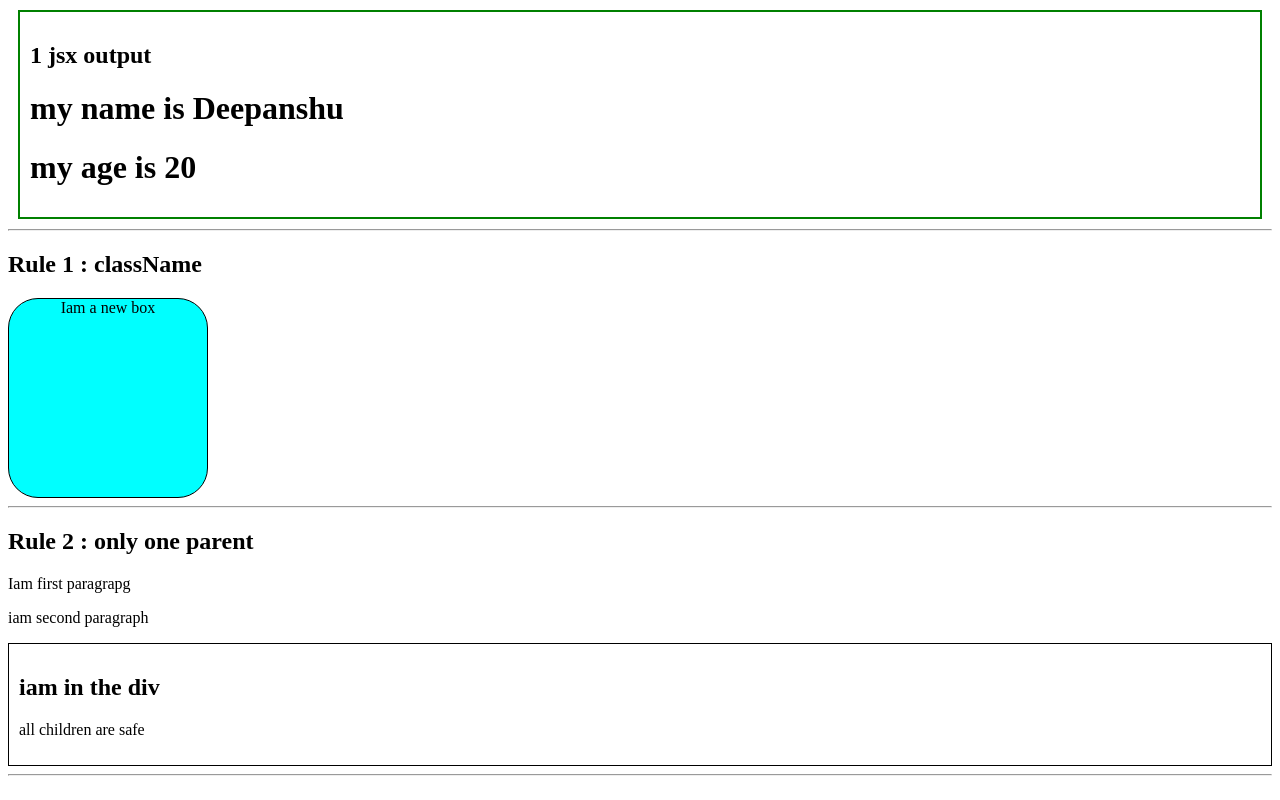
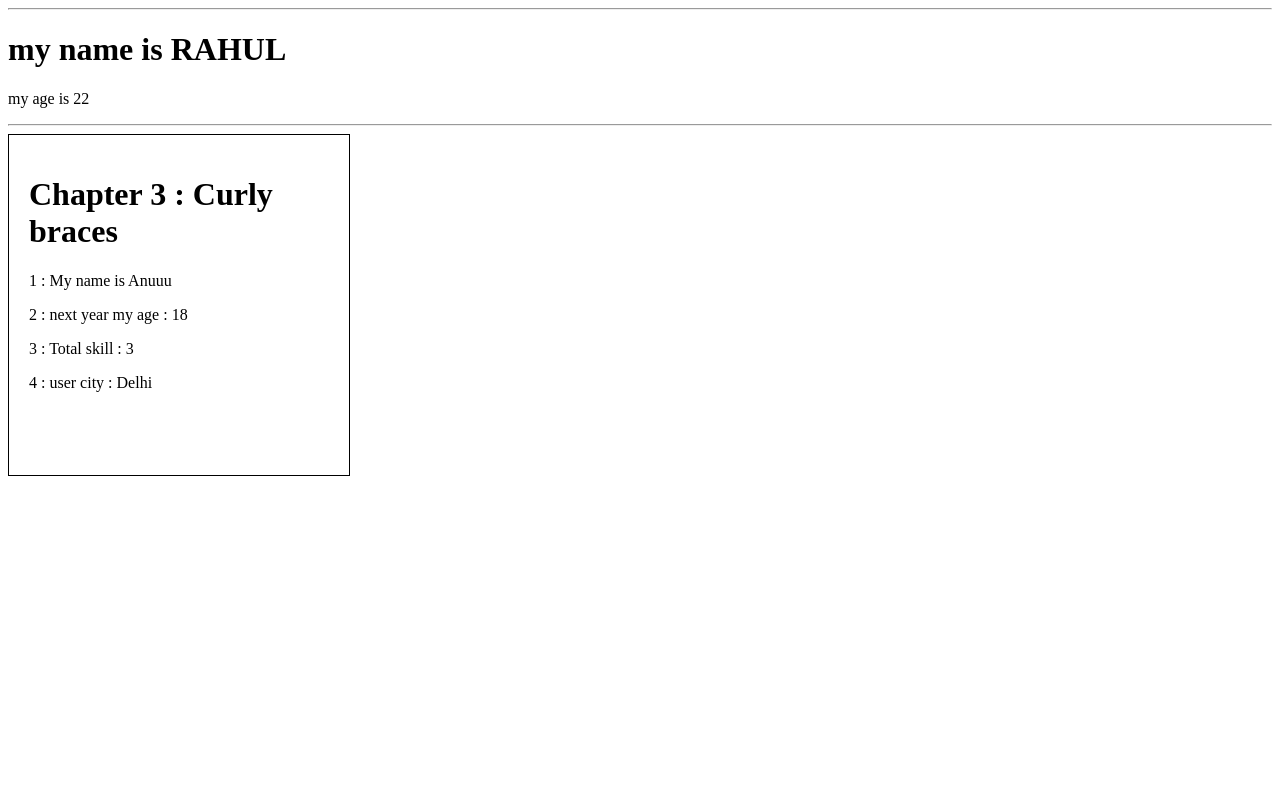
Before and after one commit to Deepanshuchauhan716/Learn_React, a React (Vite) app: page / in a window 1280 px wide. Shown: the top 800 px of the page. Built offline with nearby package versions, Linux system fonts and the light colour scheme.

Commit message:
Uses of curly braces

```diff
--- /dev/null
+++ b/src/03-JSX.jsx
@@ -0,0 +1,35 @@
+// 📖 Chapter 3: JSX mein JavaScript ka Jaadu ({})
+
+const name = "Rahul";
+const age = 20;
+
+function User(){
+    return(
+        <div>
+            <h1>my name is {name.toUpperCase()}</h1>
+            <p>my age is {age + 2}</p>
+        </div>
+    )
+}
+
+function CurlyBraces(){
+    const name2 = "Anuuu";
+    const age2 = 17;
+    const skill = ["HTML","CSS","JavaScript"];
+    const user = {
+        role : "Developer",
+        city : "Delhi"
+    };
+
+    return(
+        <div style={{padding:"20px",height:"300px",width:"300px",border:"1px solid black"}}>
+            <h1>Chapter 3 : Curly braces</h1>
+            <p>1 : My name is {name2}</p>
+            <p>2 : next year my age : {age2 + 1}</p>
+            <p>3 : Total skill : {skill.length}</p>
+            <p>4 : user city : {user.city}</p>
+        </div>
+    )
+}
+
+export {User,CurlyBraces};
--- a/src/App.jsx
+++ b/src/App.jsx
@@ -1,17 +1,22 @@
 import MyJSXPractice from "./01-JSX";
 import { Rule1,Rule2,Rule3} from "./02-JSX";
+import { User ,CurlyBraces} from "./03-JSX";
 
 
 function App() {
     return (
       <div>
-        <MyJSXPractice />
+        {/* <MyJSXPractice />
         <hr></hr>
         <Rule1/>
         <hr />
         <Rule2></Rule2>
         <hr />
-        <Rule3></Rule3>
+        <Rule3></Rule3> */}
+        <hr />
+        <User></User>
+        <hr />
+        <CurlyBraces></CurlyBraces>
       </div>
     );
   }
```
